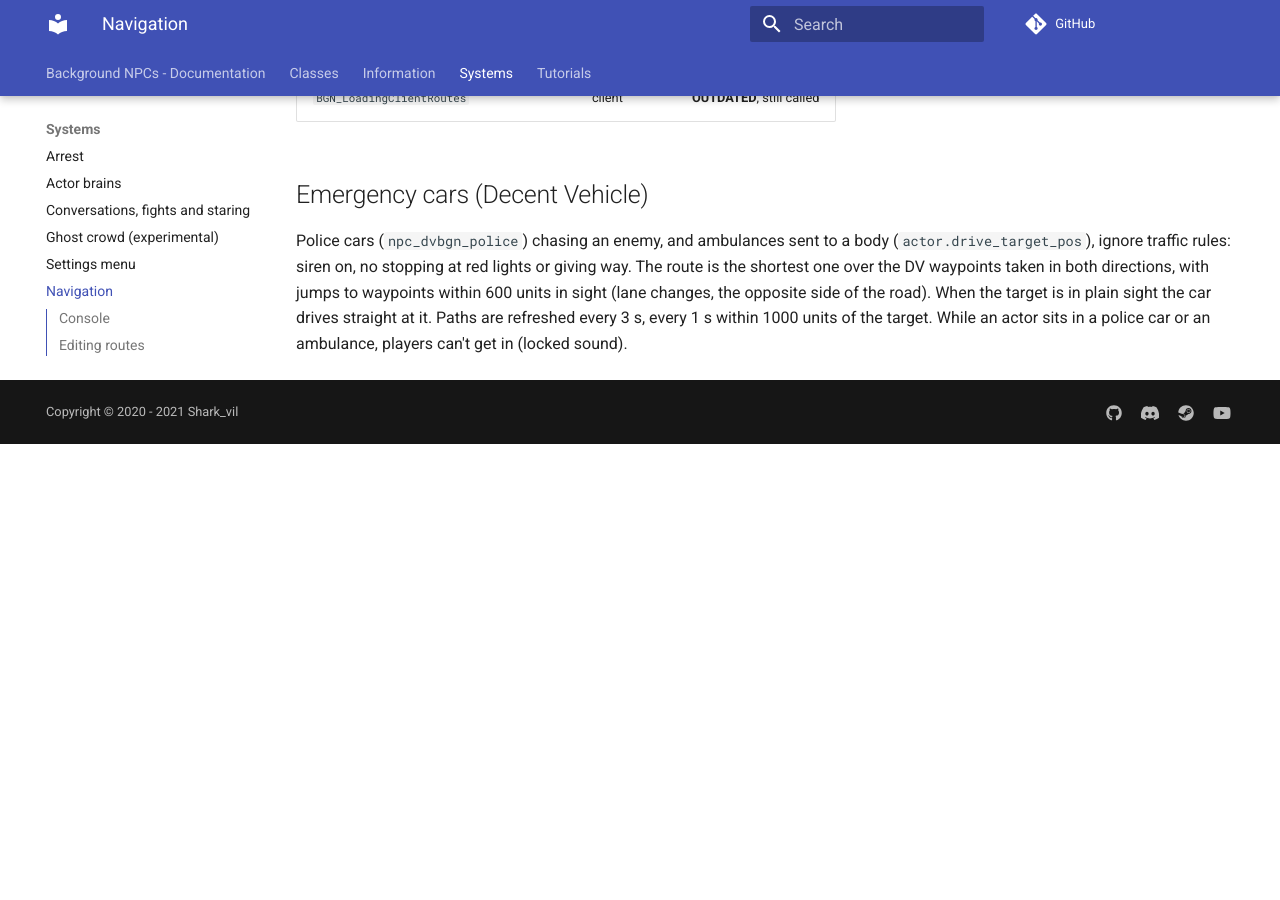
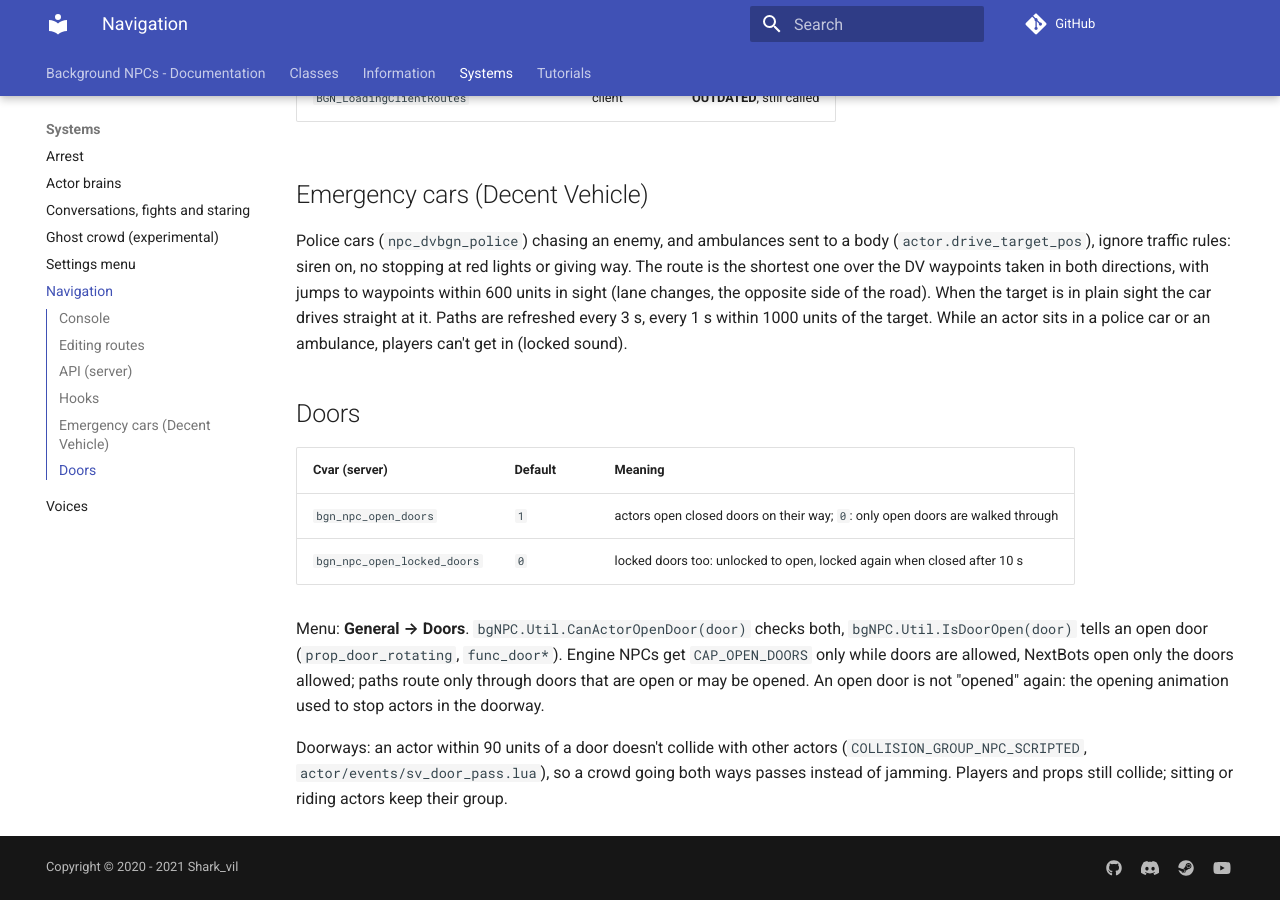
Before and after one commit to Shark-vil/background-citizens, an MkDocs documentation site: the page built from docs/systems/navigation.md, in a window 1280 px wide and 900 px high, scrolled down 1857 px. Built offline with MkDocs 1.6.1 and Material for MkDocs 9.7.7, drawn with Linux system fonts in a browser that asks for light colours; comment, search, counter and statistics services are not loaded; before the commit the page ends 2301 px from its top, so only the background shows below that.

Commit message:
Doors: no doorway jams, settings to forbid opening doors; ghost bind-pose fix
- An actor looking at an already open door no longer plays the opening
  animation in the doorway; near a door actors stop colliding with each other
  (COLLISION_GROUP_NPC_SCRIPTED), so crowds going both ways pass through.
- bgn_npc_open_doors (1) and bgn_npc_open_locked_doors (0), menu General ->
  Doors. Engine NPCs get the door capabilities only while doors are allowed,
  NextBots no longer open locked doors, paths route only through passable
  doors. A door unlocked by an actor is locked again when it closes.
- Ghost crowd: models without an idle animation stood in the bind pose in the
  air and broke the ghosts' Think; they are no ghosts now.
- Docs: navigation (Doors), ghost crowd, brains.

Co-Authored-By: Claude Opus 5.5 <noreply@anthropic.com>

```diff
--- a/docs/systems/navigation.md
+++ b/docs/systems/navigation.md
@@ -65,3 +65,19 @@ the DV waypoints taken in both directions, with jumps to waypoints within 600 un
 the opposite side of the road). When the target is in plain sight the car drives straight at it.
 Paths are refreshed every 3 s, every 1 s within 1000 units of the target.
 While an actor sits in a police car or an ambulance, players can't get in (locked sound).
+
+## Doors
+
+| Cvar (server) | Default | Meaning |
+|---|---|---|
+| `bgn_npc_open_doors` | `1` | actors open closed doors on their way; `0`: only open doors are walked through |
+| `bgn_npc_open_locked_doors` | `0` | locked doors too: unlocked to open, locked again when closed after 10 s |
+
+Menu: **General → Doors**. `bgNPC.Util.CanActorOpenDoor(door)` checks both, `bgNPC.Util.IsDoorOpen(door)`
+tells an open door (`prop_door_rotating`, `func_door*`). Engine NPCs get `CAP_OPEN_DOORS` only while doors are
+allowed, NextBots open only the doors allowed; paths route only through doors that are open or may be opened.
+An open door is not "opened" again: the opening animation used to stop actors in the doorway.
+
+Doorways: an actor within 90 units of a door doesn't collide with other actors
+(`COLLISION_GROUP_NPC_SCRIPTED`, `actor/events/sv_door_pass.lua`), so a crowd going both ways passes instead of
+jamming. Players and props still collide; sitting or riding actors keep their group.
```
Also changed, not shown: docs/systems/brains.md (+1 -1 lines), docs/systems/ghost-crowd.md (+1 -1 lines), 13 other files.
